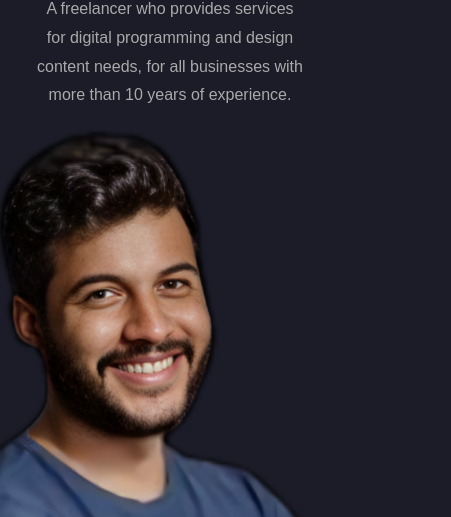
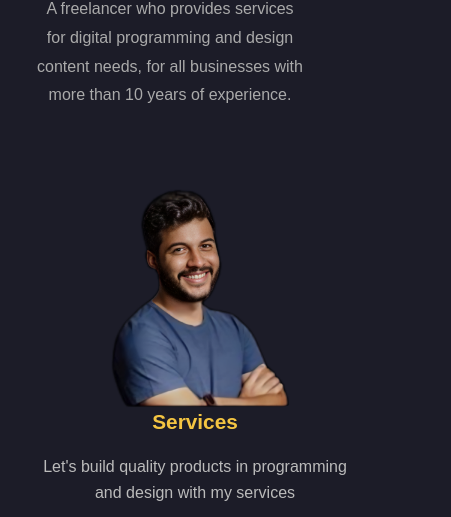
Before and after one commit to mohsinnoor123445-ops/portfolio_1, a plain HTML site: page index.html in a window 390 px wide. Shown: the part 527-1044 px from the top of the page, 451 px wide, since content can reach past the window. Drawn offline with Linux system fonts and the light colour scheme.

Commit message:
edit center image and add comments

```diff
--- a/style.css
+++ b/style.css
@@ -464,3 +464,16 @@ nav a:hover::after {
     width: 95%;
   }
 }
+@media (max-width: 768px) {
+  .center-image {
+    margin: 40px auto 0 auto;
+    display: flex;
+    justify-content: center;
+    align-items: center;
+  }
+  .center-image img {
+    transform: scale(1.5);
+    margin: 0 auto;
+    width: 150px;
+  }
+}
```
